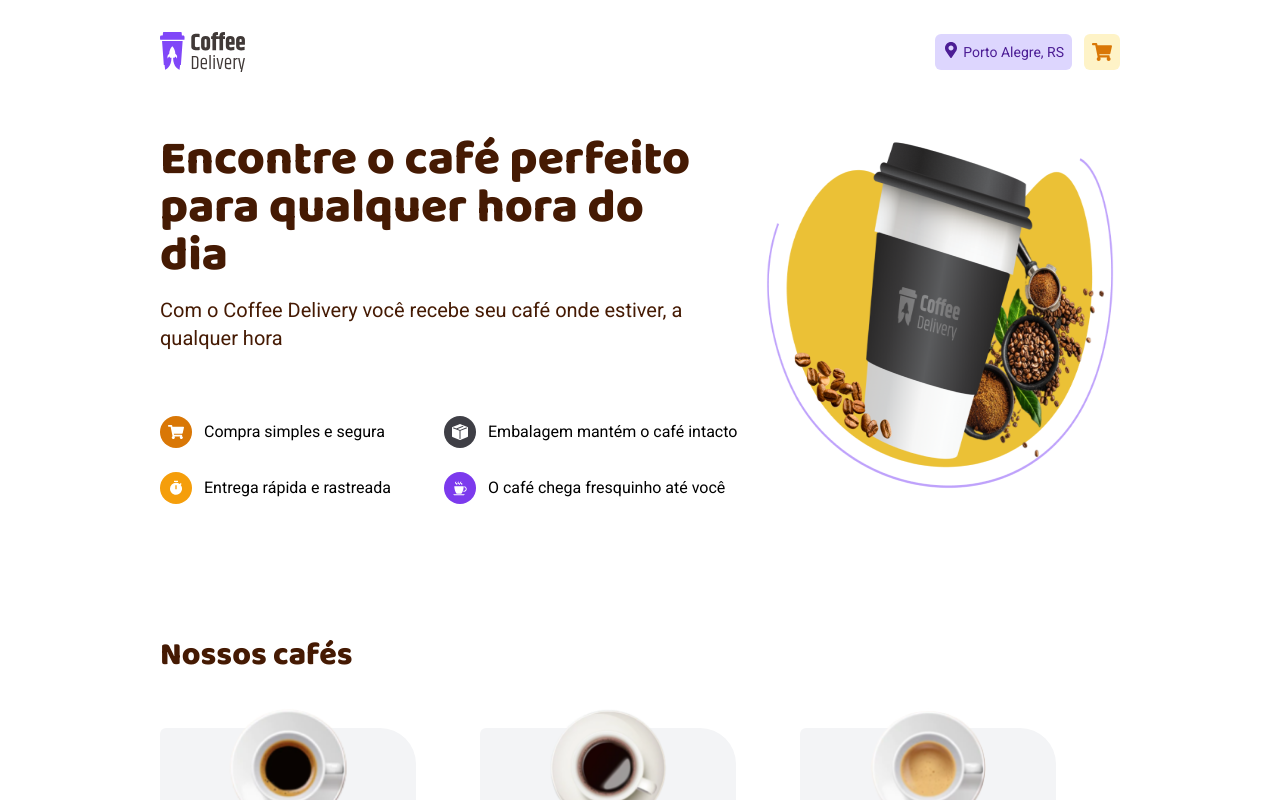
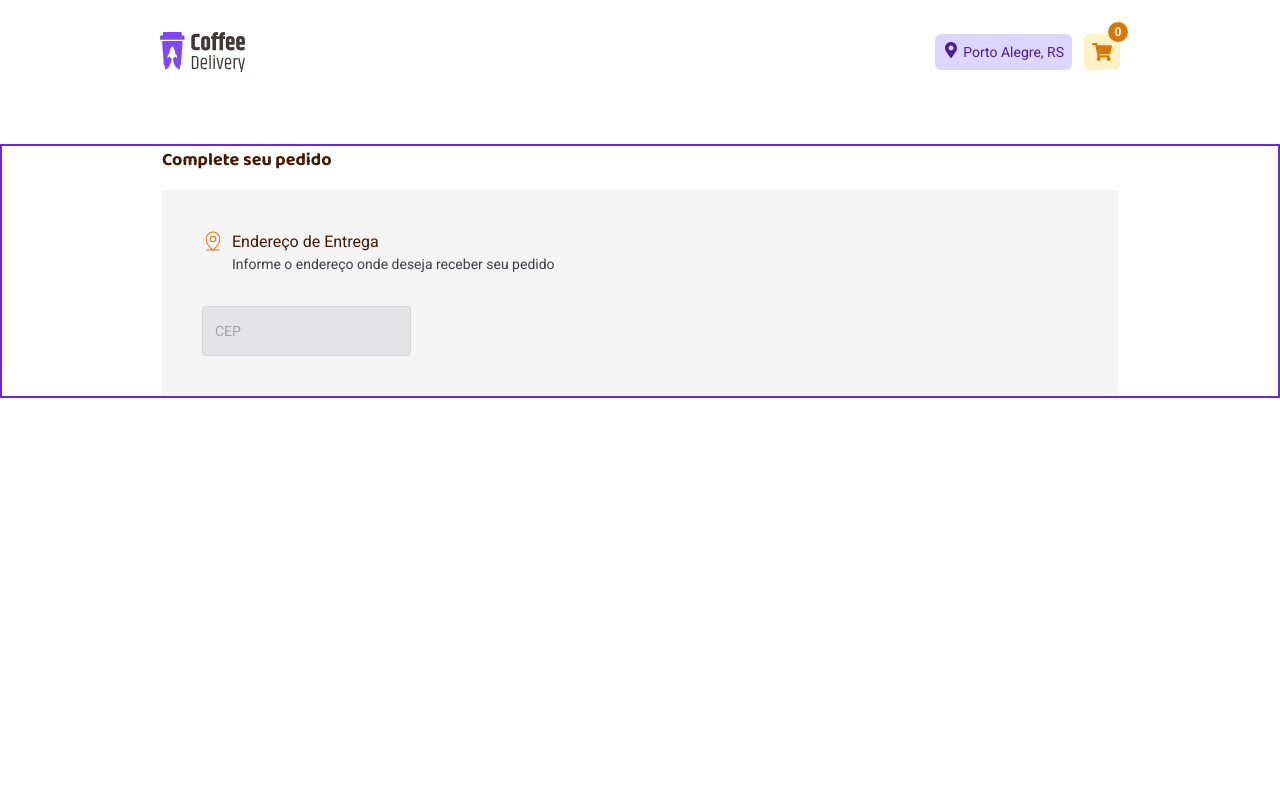
Before and after one commit to NatalyeCavalieri/Coffee-Delivery, a React (Vite) app: page /checkout in a window 1280 px wide. Built offline with nearby package versions, Linux system fonts and the light colour scheme.

Commit message:
init creation checkout page and add router-dom

```diff
--- a/package.json
+++ b/package.json
@@ -13,7 +13,8 @@
     "@phosphor-icons/react": "^2.0.15",
     "react": "^18.2.0",
     "react-dom": "^18.2.0",
-    "react-icons": "^5.0.1"
+    "react-icons": "^5.0.1",
+    "react-router-dom": "^6.22.1"
   },
   "devDependencies": {
     "@types/react": "^18.2.55",
--- a/src/App.tsx
+++ /dev/null
@@ -1,15 +0,0 @@
-import { Header } from "./components/Header/Header";
-import { Menu } from "./components/Menu/Menu";
-import { Section } from "./components/Section/Section";
-
-export function App() {
-  return (
-    <div className="flex flex-col h-screen">
-      <Header />
-      <div className="flex-1 overflow-y-auto py-8 px-40">
-        <Section />
-        <Menu/>
-      </div>
-    </div>
-  )
-}
--- /dev/null
+++ b/src/Pages/App.tsx
@@ -0,0 +1,18 @@
+import { CartEmpty } from "../components/Header/Cart/CartEmpty";
+import { Header } from "../components/Header/Header";
+import { Menu } from "../components/Menu/Menu";
+import { Section } from "../components/Section/Section";
+
+export function App() {
+  return (
+    <div className="flex flex-col h-screen">
+      <Header>
+        <CartEmpty/>
+      </Header>
+      <div className="flex-1 overflow-y-auto py-8 px-40">
+        <Section />
+        <Menu/>
+      </div>
+    </div>
+  )
+}
--- /dev/null
+++ b/src/Pages/Checkout.tsx
@@ -0,0 +1,40 @@
+import { Header } from "../components/Header/Header"
+import { CartFull } from "../components/Header/Cart/CartFull"
+import { PiMapPinLineLight } from "react-icons/pi"
+
+
+export function Checkout() {
+  return (
+    <div>
+      <Header>
+        <CartFull />
+      </Header>
+      <div className="px-40 border-2 border-violet-700 mt-10">
+        {/* div main */}
+        <div>
+          {/* div left */}
+          <h1 className="font-serif font-bold text-lg text-amber-950 mb-4">
+            Complete seu pedido
+          </h1>
+          <div className="bg-zinc-100 p-10">
+            <div className="flex items-start gap-2 mb-8">
+              <PiMapPinLineLight size={22} className="text-amber-600"/>
+              <div>
+                <strong className="font-normal text-amber-950">Endereço de Entrega</strong>
+                <p className="text-sm text-zinc-700">Informe o endereço onde deseja receber seu pedido</p>
+              </div>
+            </div>
+            <form>
+              <input
+              className="p-3 rounded bg-zinc-200 text-zinc-500 placeholder:text-sm font-sans placeholder:text-zinc-400 border-[1px] border-zinc-300 outline-amber-700 "
+              type="number" placeholder="CEP" />
+            </form>
+          </div>
+        </div>
+
+        <div> {/*div right*/}</div>
+      </div>
+      {/* div main */}
+    </div>
+  )
+}
--- /dev/null
+++ b/src/Router.tsx
@@ -0,0 +1,13 @@
+import { Routes, Route } from 'react-router-dom'
+import { App } from './Pages/App'
+import { Checkout } from './Pages/Checkout'
+
+
+export function Router(){
+  return(
+    <Routes>
+      <Route path='/' element={<App/>} />
+      <Route path='/checkout' element={<Checkout/>} />
+    </Routes>
+  )
+}
--- a/src/components/Header/Header.tsx
+++ b/src/components/Header/Header.tsx
@@ -1,21 +1,27 @@
+import { ReactNode } from 'react'
 import LogoCoffee from '../../assets/Logo.svg'
 import { FaMapMarkerAlt } from "react-icons/fa"
-import { CartEmpty } from './Cart/CartEmpty'
+import { NavLink } from 'react-router-dom'
+
+interface HeaderProps{
+  children: ReactNode
+}
 
 
-export function Header(){
-
+export function Header({ children }: HeaderProps) {
   return (
     <div>
       <div className="bg-white py-8 px-40">
         <div className="flex justify-between">
-          <img src={LogoCoffee} alt="logo Coffee Delivery" />
+          <NavLink to="/">
+            <img src={LogoCoffee} alt="logo Coffee Delivery" />
+          </NavLink>
           <div className="flex gap-3 items-center">
             <div className="p-2 bg-violet-200 flex gap-1 rounded-md">
               <FaMapMarkerAlt className="text-violet-900 h-4 w-4" />
               <p className="text-violet-900 text-sm">Porto Alegre, RS</p>
             </div>
-              <CartEmpty />
+            <NavLink to="/checkout">{children}</NavLink>
           </div>
         </div>
       </div>
--- a/src/main.tsx
+++ b/src/main.tsx
@@ -1,10 +1,13 @@
 import React from 'react'
 import ReactDOM from 'react-dom/client'
-import { App } from './App.tsx'
+import { Router } from './Router.tsx'
+import { BrowserRouter } from 'react-router-dom'
 import './index.css'
 
 ReactDOM.createRoot(document.getElementById("root")!).render(
   <React.StrictMode>
-      <App />
+    <BrowserRouter>
+      <Router />
+    </BrowserRouter>
   </React.StrictMode>
 )
```
Also changed, not shown: 1 other file (tests, documents, lock files or other folders).
